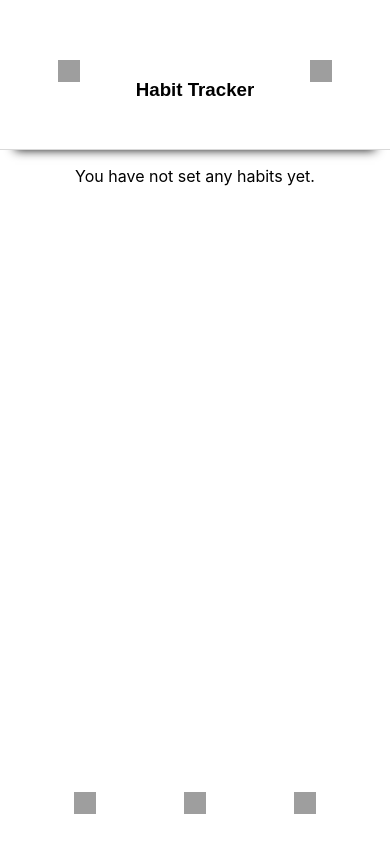
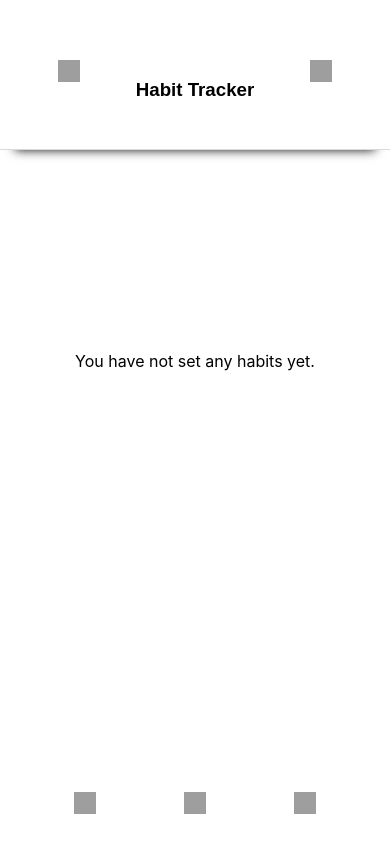
Before and after one commit to jenstella/habit-tracker, a React (Create React App) app in the folder habit-tracker/: page / in a window 390 px wide. Built offline with nearby package versions, Linux system fonts and the light colour scheme; grey boxes are pictures that could not be loaded.

Commit message:
home responsive

```diff
--- /dev/null
+++ b/habit-tracker/src/Home.css
@@ -0,0 +1,6 @@
+#homeText {
+    display: flex;
+    justify-content: center;
+    align-items: center;
+    height: 50vh;
+}
--- a/habit-tracker/src/components/Home.jsx
+++ b/habit-tracker/src/components/Home.jsx
@@ -1,12 +1,14 @@
-import React from 'react';
-import Footer from './Footer';
+import React from "react";
+import Footer from "./Footer";
+import "../Home.css";
 
 export default function Home() {
-    return (
-        <div>
-            <p>You have not set any habits yet.</p>
-            <Footer/>
-        </div>
-
-    )
-};
+  return (
+    <div>
+      <div id="homeText">
+        <p>You have not set any habits yet.</p>
+      </div>
+      <Footer />
+    </div>
+  );
+}
```
